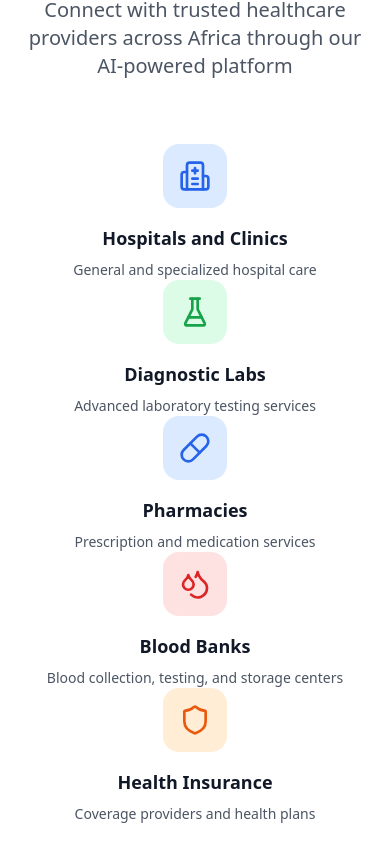
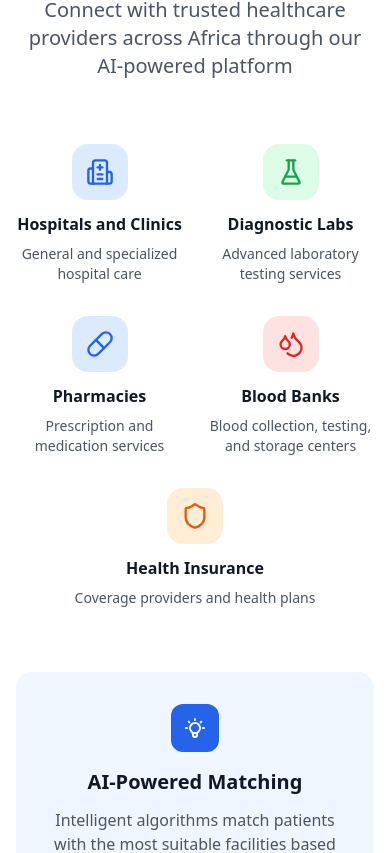
Before and after one commit to alishba2/careFindr-frontend, a React (Vite) app: page / in a window 390 px wide. Shown: the part 1271-2124 px from the top of the page. Built offline with nearby package versions, Linux system fonts and the light colour scheme.

Commit message:
updated home

```diff
--- a/src/components/pages/home.jsx
+++ b/src/components/pages/home.jsx
@@ -125,7 +125,7 @@ export default function Landing() {
                     </div>
 
                     {/* Desktop Layout - All in one row */}
-                    <div className=" md:grid md:grid-cols-5 gap-8 mb-16">
+                    <div className="hidden md:grid md:grid-cols-5 gap-8 mb-16 md:block">
                         <div className="text-center">
                             <div className="w-16 h-16 bg-blue-100 rounded-2xl flex items-center justify-center mx-auto mb-4">
                                 <Hospital className="w-8 h-8 text-blue-600" />
```
